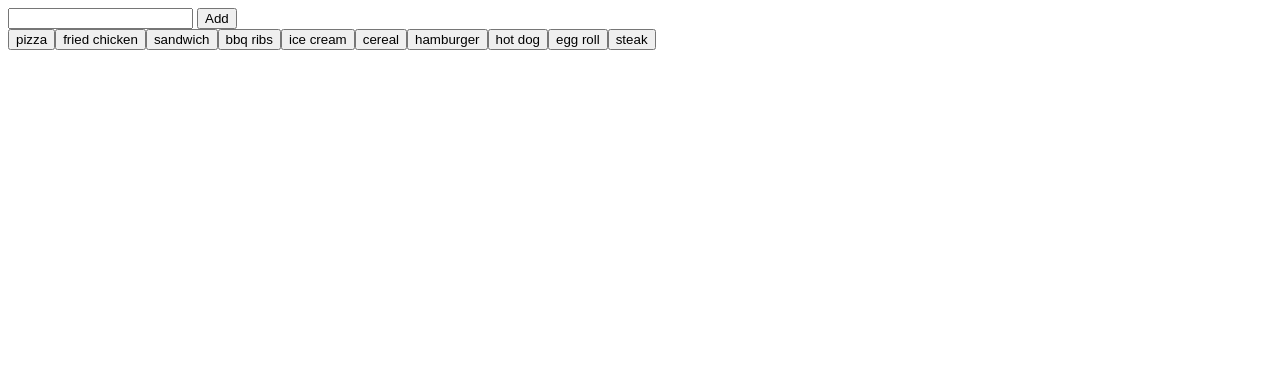
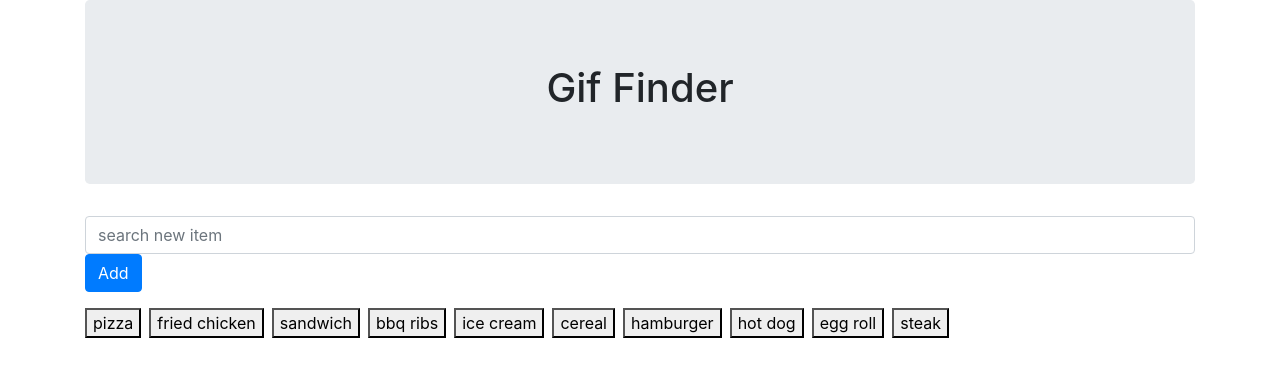
Before and after one commit to jsosnicki647/Giphy, a plain HTML site: page index.html in a window 1280 px wide. Drawn offline with nearby package versions, Linux system fonts and the light colour scheme.

Commit message:
added styling

```diff
--- /dev/null
+++ b/assets/css/style.css
@@ -0,0 +1,3 @@
+.button{
+    margin-right: .5em;
+}
--- a/assets/javascript/app.js
+++ b/assets/javascript/app.js
@@ -1,4 +1,3 @@
-
 var food = ["pizza","fried chicken","sandwich","bbq ribs","ice cream","cereal","hamburger","hot dog","egg roll","steak"]
 var queryURL = "https://api.giphy.com/v1/gifs/search?api_key=M5uE8mhUUUwubG4tLZfbkiAk6igcSkg8&limit=10"
 
@@ -58,7 +57,8 @@ function renderButtons(){
 $(document).ready(function(){
     renderButtons()
 
-    $("#add-button").on("click", function(){
+    $("#add-button").on("click", function(e){
+        e.preventDefault()
         food.push($("#add-item").val())
         $("#add-item").val("")
         renderButtons()
--- a/index.html
+++ b/index.html
@@ -10,15 +10,24 @@
         crossorigin="anonymous"></script>
     <script src="assets/javascript/app.js"></script>
     <script src="https://cdnjs.cloudflare.com/ajax/libs/jquery/3.2.1/jquery.min.js"></script>
-
+    <link rel="stylesheet" href="https://stackpath.bootstrapcdn.com/bootstrap/4.3.1/css/bootstrap.min.css" integrity="sha384-ggOyR0iXCbMQv3Xipma34MD+dH/1fQ784/j6cY/iJTQUOhcWr7x9JvoRxT2MZw1T" crossorigin="anonymous">
     <title>Giphy</title>
+    <link rel="stylesheet" href="assets/css/style.css">
 </head>
 <body>
     <div class="container">
-        <input id="add-item">
-        <button id="add-button">Add</button>
+        <div class="jumbotron text-center">
+            <h1>Gif Finder</h1>
+        </div>
+        <form class="">
+            <div class="form-group">
+                <input id="add-item" class="form-control" placeholder="search new item">
+                <button id="add-button" class="btn btn-primary">Add</button>
+            </div>
+        </form>
         <div id="buttons"></div>
         <div id="gifs"></div>
+
 
 
     </div>
```
